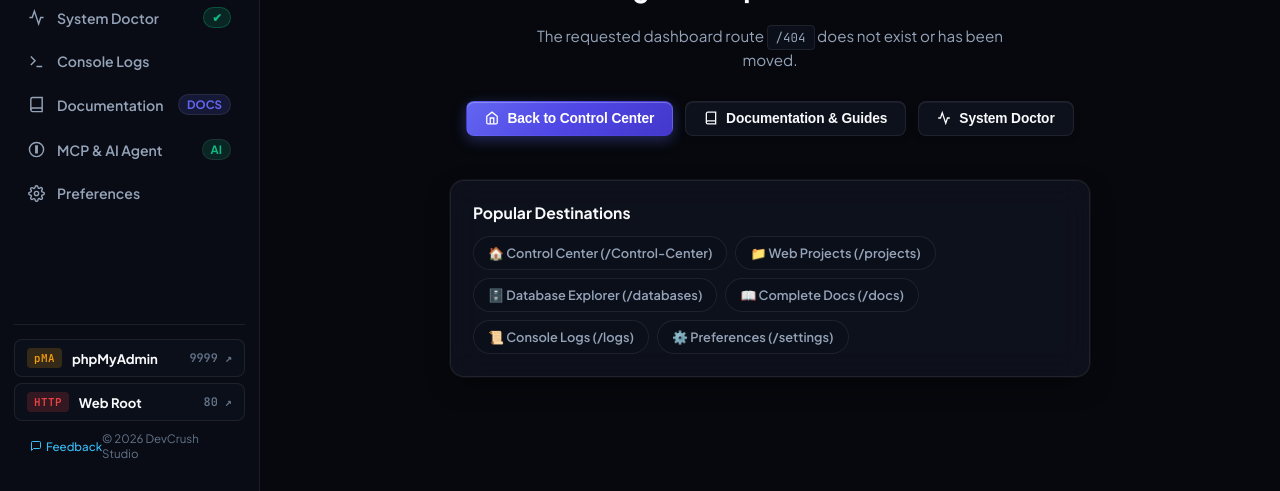
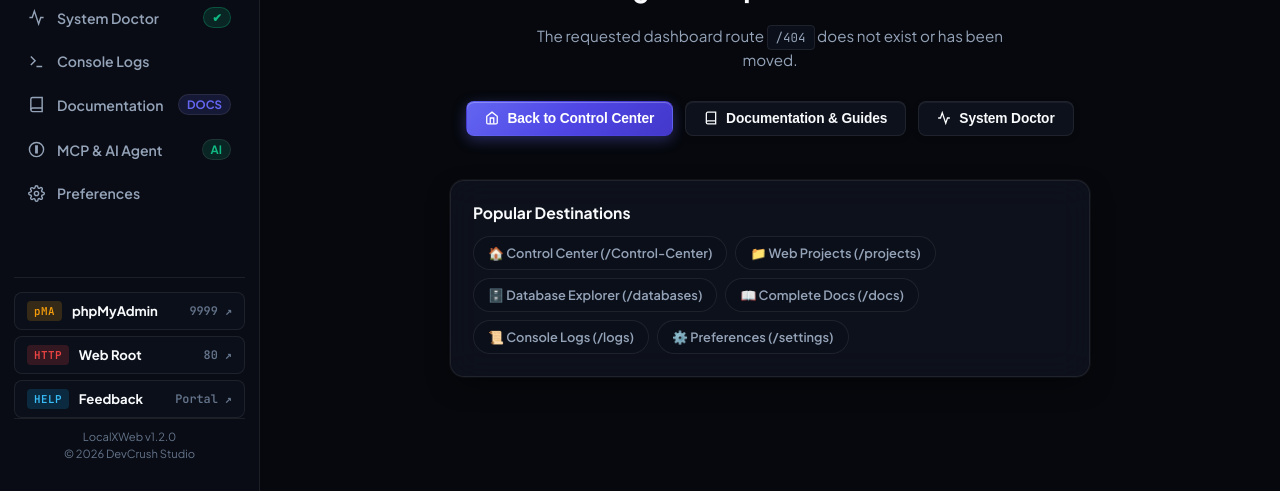
Before and after one commit to devlopersujoy/localxweb, a website: page src/dashboard/public/index.html in a window 1280 px wide. Shown: the part 309-800 px from the top of the page. Drawn offline with Linux system fonts and the light colour scheme; no server answers.

Commit message:
fix(dashboard): redesign sidebar feedback button into dock launcher to prevent text overlapping

```diff
--- a/src/dashboard/public/index.html
+++ b/src/dashboard/public/index.html
@@ -97,12 +97,16 @@
           </div>
           <span id="dock-apache-port" class="dock-app-arrow font-mono">80 ↗</span>
         </a>
+        <a href="https://feedback.devcrush.worker.dev/" target="_blank" rel="noopener noreferrer" class="dock-app-btn dock-feedback-btn" title="Send Feedback to DevCrush Studio">
+          <div class="dock-app-left">
+            <span class="dock-app-icon feedback">HELP</span>
+            <span class="dock-app-name">Feedback</span>
+          </div>
+          <span class="dock-app-arrow font-mono">Portal ↗</span>
+        </a>
       </div>
-      <div style="padding: 10px 16px; font-size: 0.72rem; color: var(--text-muted); border-top: 1px solid var(--sidebar-border); display: flex; justify-content: space-between; align-items: center;">
-        <a href="https://feedback.devcrush.worker.dev/" target="_blank" rel="noopener noreferrer" style="color: #38bdf8; text-decoration: none; display: flex; align-items: center; gap: 4px; font-weight: 500;">
-          <svg width="12" height="12" viewBox="0 0 24 24" fill="none" stroke="currentColor" stroke-width="2"><path d="M21 15a2 2 0 0 1-2 2H7l-4 4V5a2 2 0 0 1 2-2h14a2 2 0 0 1 2 2z"></path></svg>
-          Feedback
-        </a>
+      <div class="sidebar-footer">
+        <span>LocalXWeb v1.2.0</span>
         <span>© 2026 DevCrush Studio</span>
       </div>
     </aside>
--- a/src/dashboard/public/style.css
+++ b/src/dashboard/public/style.css
@@ -313,6 +313,24 @@ html, body {
 }
 .dock-app-icon.pma { background-color: rgba(245, 158, 11, 0.18); color: #f59e0b; }
 .dock-app-icon.apache { background-color: rgba(239, 68, 68, 0.18); color: #ef4444; }
+.dock-app-icon.feedback { background-color: rgba(14, 165, 233, 0.18); color: #38bdf8; }
+
+.dock-feedback-btn:hover { border-color: rgba(56, 189, 248, 0.5); }
+.dock-feedback-btn:hover .dock-app-arrow { color: #38bdf8; }
+
+.sidebar-footer {
+  padding: 10px 14px;
+  font-size: 0.7rem;
+  color: var(--text-muted);
+  border-top: 1px solid var(--border-subtle);
+  display: flex;
+  flex-direction: column;
+  gap: 3px;
+  text-align: center;
+  align-items: center;
+  justify-content: center;
+  line-height: 1.3;
+}
 
 .dock-app-arrow {
   font-size: 0.74rem;
```
